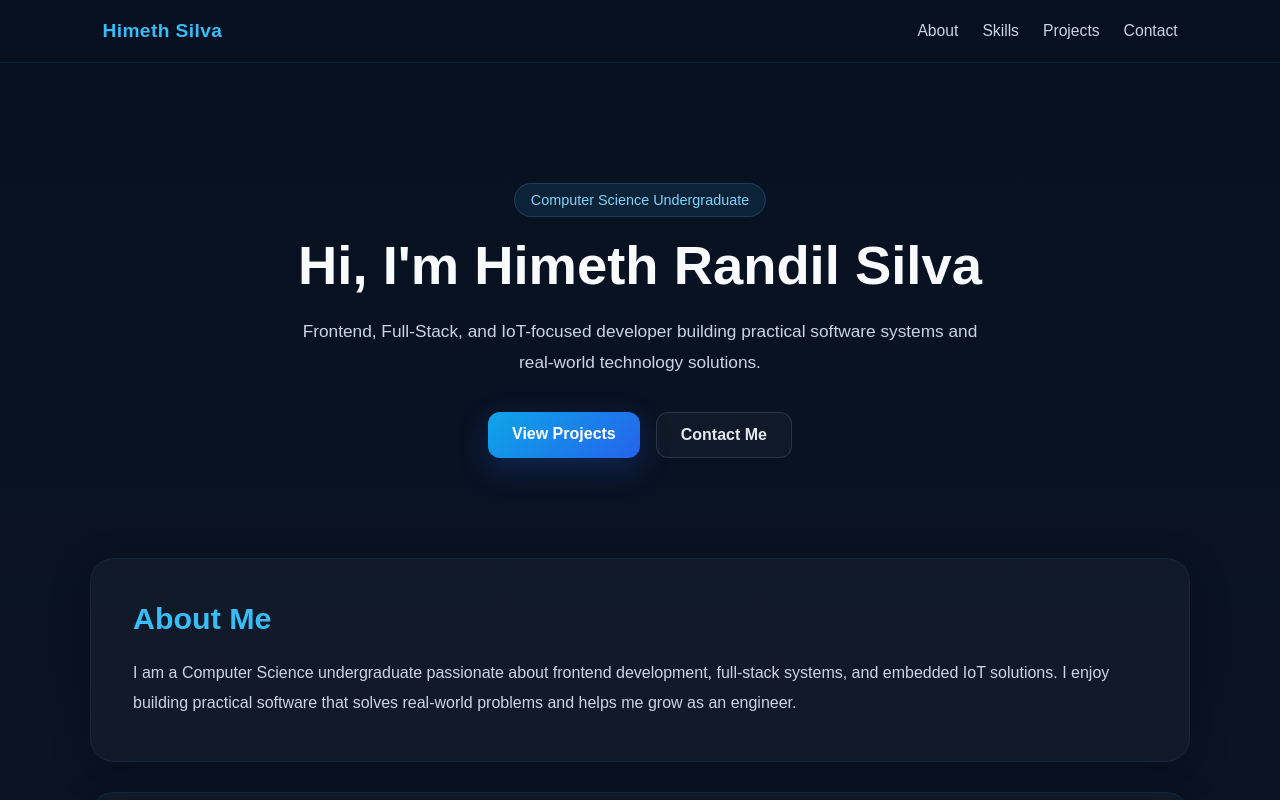
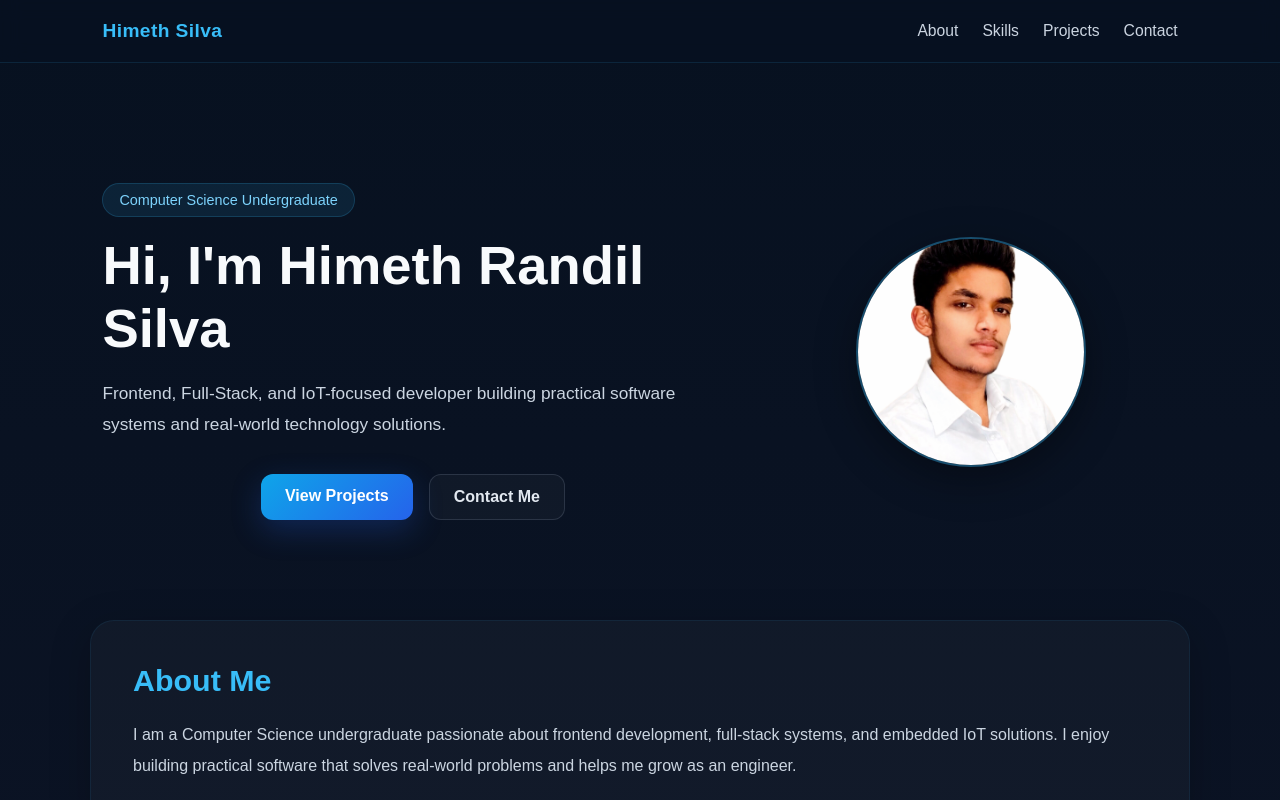
Before and after one commit to ghhrsilva/portfolio, a React app: page / in a window 1280 px wide. Shown: the top 800 px of the page. Built offline with nearby package versions, Linux system fonts and the light colour scheme; the HTML template or start-up script is replaced by a standard one.

Commit message:
Add profile photo to hero section

```diff
--- a/src/App.css
+++ b/src/App.css
@@ -245,3 +245,42 @@
     padding: 28px;
   }
 }
+
+.hero-inner {
+  max-width: 1100px;
+  width: 100%;
+  margin: 0 auto;
+  display: grid;
+  grid-template-columns: 1.2fr 0.8fr;
+  gap: 40px;
+  align-items: center;
+}
+
+.hero-text {
+  text-align: left;
+}
+
+.hero-photo-wrap {
+  display: flex;
+  justify-content: center;
+}
+
+.hero-photo {
+  width: 230px;
+  height: 230px;
+  object-fit: cover;
+  border-radius: 999px;
+  border: 2px solid rgba(56, 189, 248, 0.35);
+  box-shadow: 0 12px 40px rgba(0, 0, 0, 0.35);
+}
+
+@media (max-width: 768px) {
+  .hero-inner {
+    grid-template-columns: 1fr;
+    text-align: center;
+  }
+
+  .hero-text {
+    text-align: center;
+  }
+}
--- a/src/App.jsx
+++ b/src/App.jsx
@@ -1,4 +1,5 @@
 import "./App.css";
+import profile from "./assets/profile.jpg";
 
 function App() {
   return (
@@ -14,7 +15,8 @@ function App() {
       </nav>
 
       <section className="hero">
-        <div className="hero-content">
+        <div className="hero-inner">
+          <div className="hero-text">
             <p className="hero-tag">Computer Science Undergraduate</p>
             <h1>Hi, I'm Himeth Randil Silva</h1>
             <p className="hero-description">
@@ -23,12 +25,13 @@ function App() {
             </p>
 
             <div className="hero-buttons">
-            <a href="#projects" className="btn primary-btn">
-              View Projects
-            </a>
-            <a href="#contact" className="btn secondary-btn">
-              Contact Me
-            </a>
+              <a href="#projects" className="btn primary-btn">View Projects</a>
+              <a href="#contact" className="btn secondary-btn">Contact Me</a>
+            </div>
+          </div>
+
+          <div className="hero-photo-wrap">
+            <img className="hero-photo" src={profile} alt="Himeth Silva" />
           </div>
         </div>
       </section>
```
Also changed, not shown: src/assets/profile.jpg (added). Lines whose indentation alone changed are shown as unchanged.
